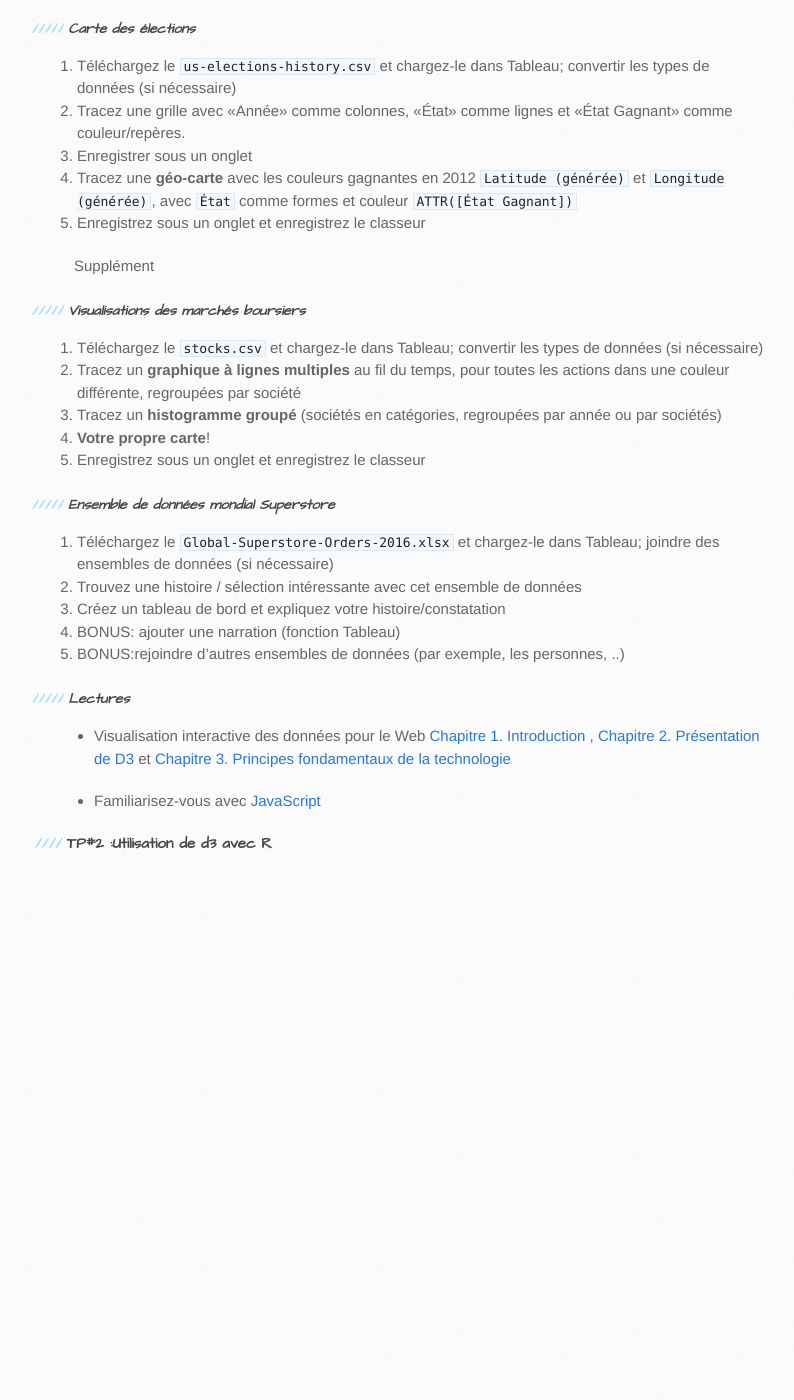
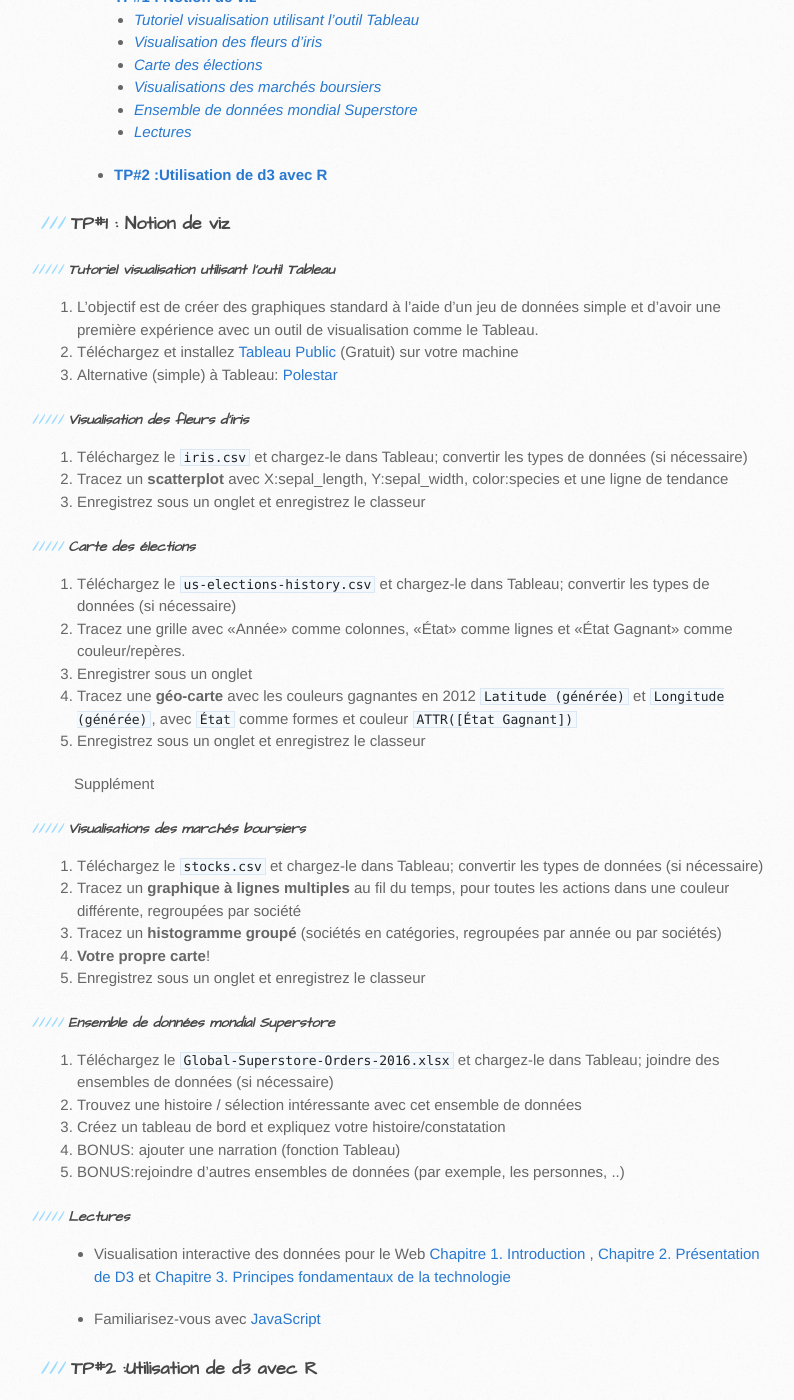
Before and after one commit to armelsoubeiga/Cours, a Jekyll site: the page built from dataviz/_posts/2021-12-11-Visualisation-des-données.md, in a window 1280 px wide and 1400 px high, scrolled down 679 px. Shown: the whole window, without its empty margins (96-890 px from the left). Built offline with Jekyll 4.4.1, drawn with Linux system fonts in a browser that asks for light colours; before the commit the page ends 1565 px from its top, so only the background shows below that; some of the changed lines change nothing that is shown; some of the changed text lies outside the part shown.

Commit message:
Add files via upload

```diff
--- a/dataviz/_posts/2021-12-11-Visualisation-des-données.md
+++ b/dataviz/_posts/2021-12-11-Visualisation-des-données.md
@@ -2,13 +2,11 @@
 layout: post
 title:  "Visualisation des données"
 date:   12/2021
-output:
-  html_document:
-    toc: true
 ---
 
+{% include toc.md %}
 
-#### **TP#1 : Notion de viz**
+### **TP#1 : Notion de viz**
 
 ##### *Tutoriel visualisation utilisant l'outil Tableau*
 
@@ -56,4 +54,4 @@ Supplément
 * Familiarisez-vous avec [JavaScript](https://learnxinyminutes.com/docs/javascript/)
 
 
-#### **TP#2 :Utilisation de d3 avec R**
+### **TP#2 :Utilisation de d3 avec R**
```
